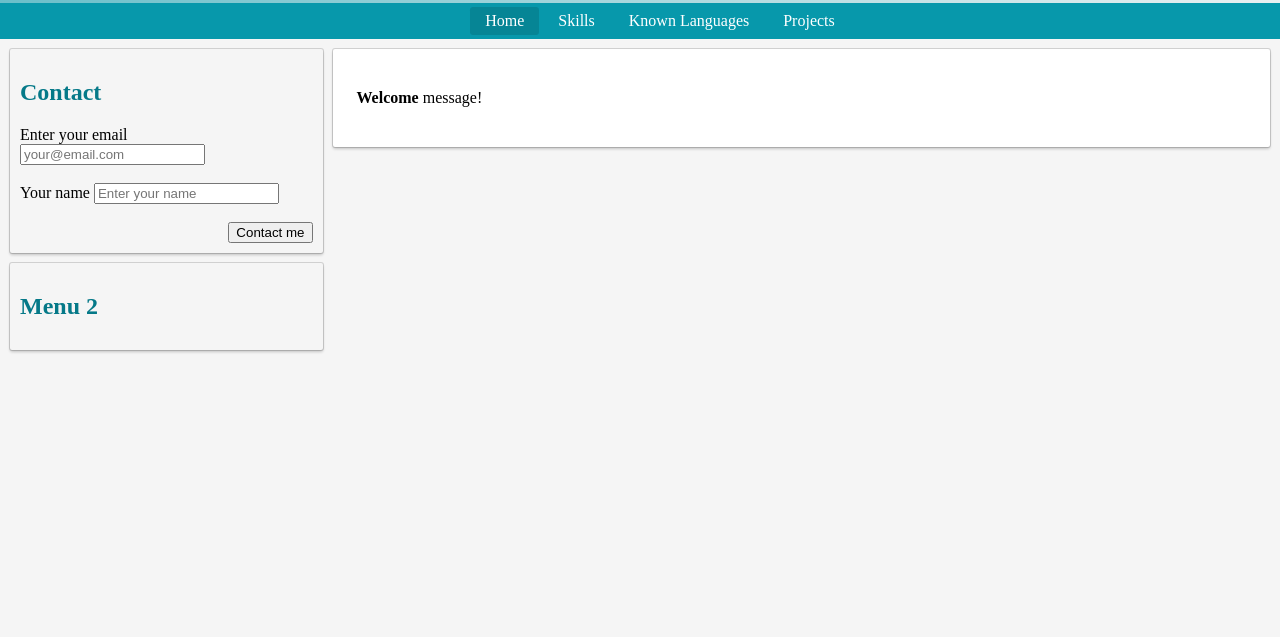
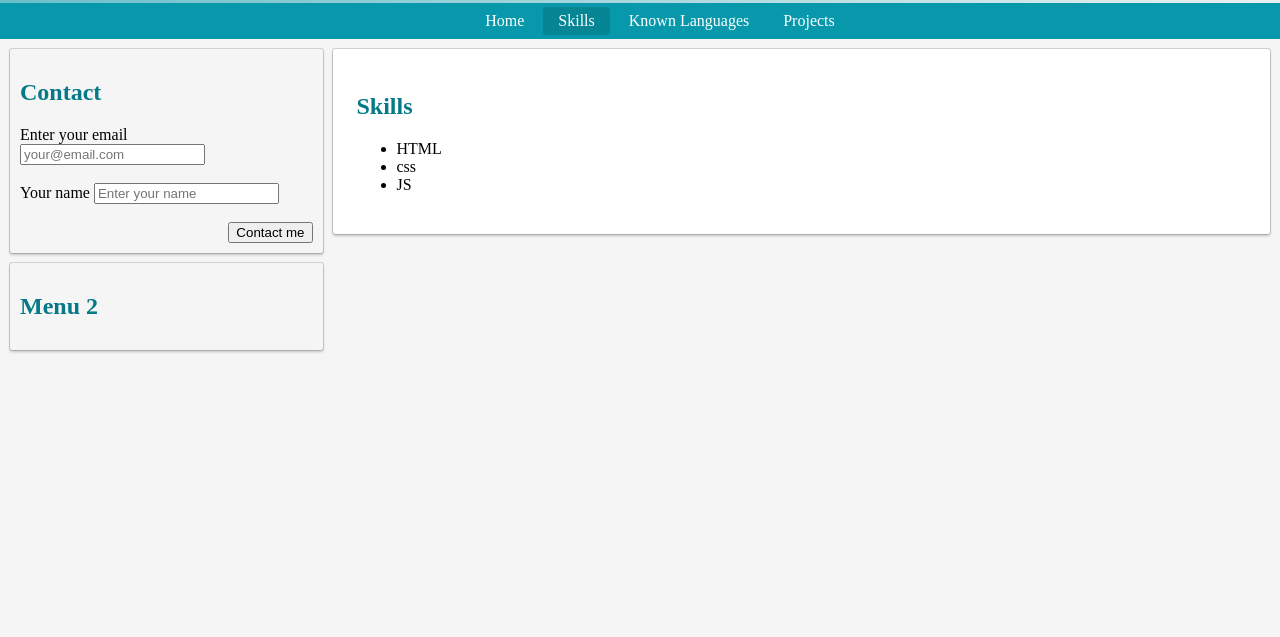
Before and after one commit to alebichir/alebichir.github.io, a plain HTML site: page index.html in a window 1280 px wide. Shown: the part 115-752 px from the top of the page. Drawn offline with Linux system fonts and the light colour scheme.

Commit message:
showSkills from JS

```diff
--- a/index.html
+++ b/index.html
@@ -79,11 +79,7 @@
         </div>
         <div class="page" id="skills">
           <h2>Skills</h2>
-          <ul>
-            <li class="favorite">HTML</li>
-            <li>CSS</li>
-            <li class="favorite">JS</li>
-          </ul>
+          <ul></ul>
         </div>
 
         <div class="page" id="languages">
--- a/index.js
+++ b/index.js
@@ -1,4 +1,4 @@
-var activePage = "home";
+var activePage = "skills";
 
 //utilities functions
 
@@ -38,7 +38,7 @@ function clickOnMenu(e) {
     var id = link.dataset.page;
     //console.warn("click %o menu", e.target.getAttribute("data-page"));
     //console.warn("click %o menu", id, e.target.matches("a"));
-    console.warn("click %o menu", id);
+    //console.warn("click %o menu", id);
     if (id) {
       //if (e.target.matches("a") & id) {
       showPage(id);
@@ -46,8 +46,17 @@ function clickOnMenu(e) {
   }
 }
 
+function showSkills() {
+  var skills = ["HTML", "css", "JS"];
+  var htmlSkills = skills.map(function (skill) {
+    //<li class="favorite">HTML</li>
+    return `<li>${skill}</li>`;
+  });
+  var ul = $("#skills ul");
+  ul.innerHTML = htmlSkills.join("");
+}
 //start our code
 
 showPage(activePage);
-
 $("#top-menu-bar").addEventListener("click", clickOnMenu);
+showSkills();
```
